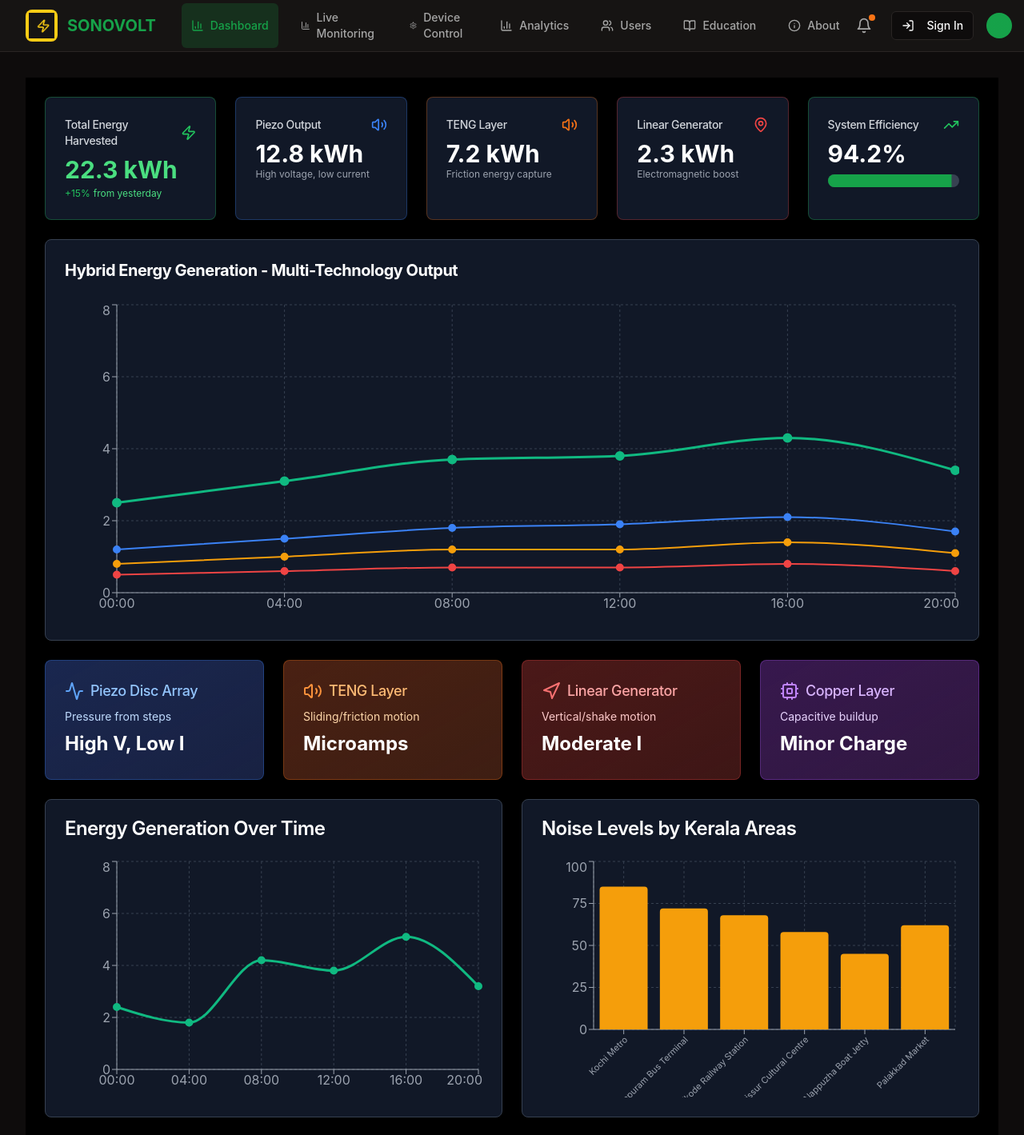
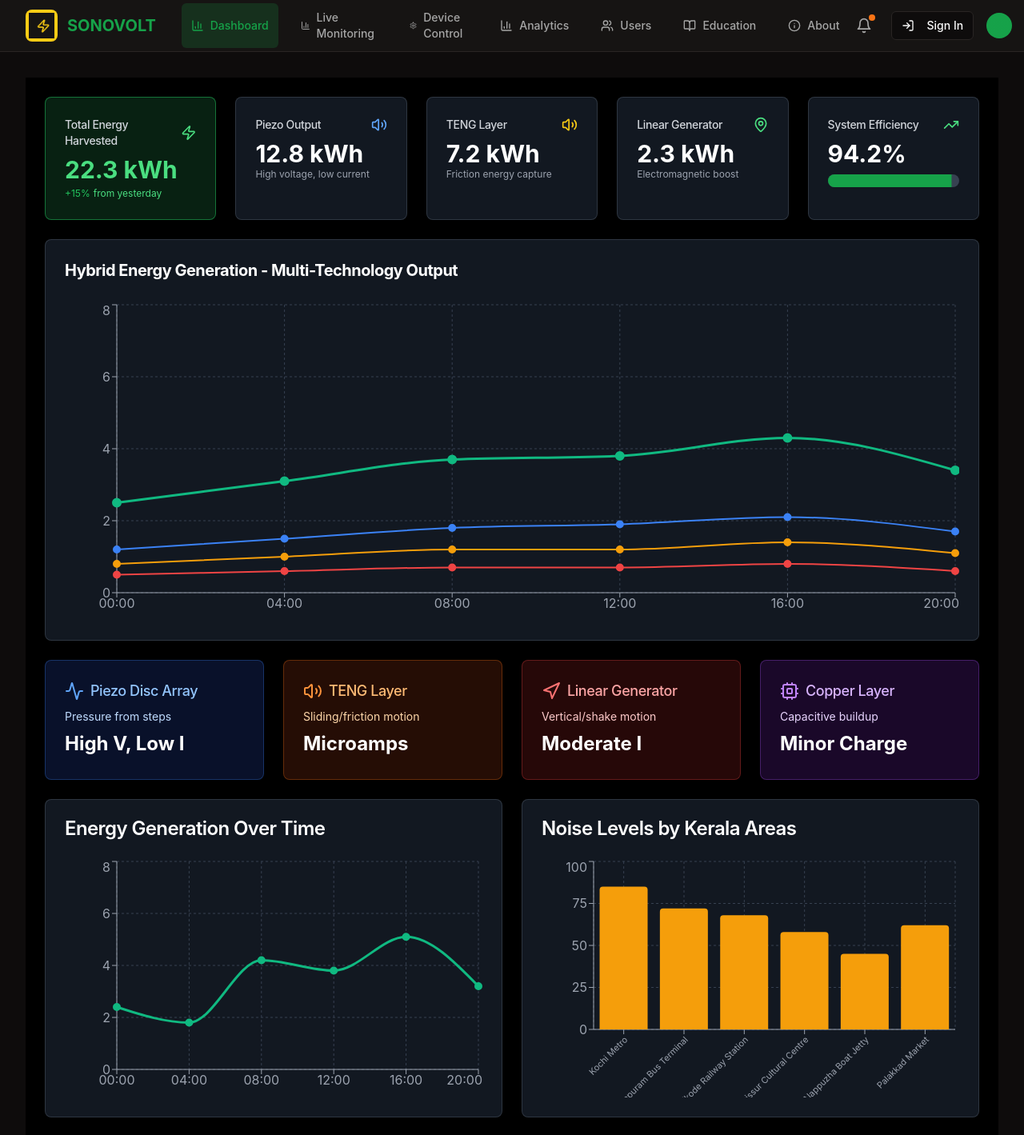
Before and after one commit to Darknight4433/sonovolt-energy-vision-88, a React (Vite) app: page / in a window 1280 px wide. Shown: the top 1419 px of the page at 80% size. Built offline with nearby package versions, Linux system fonts and the light colour scheme.

Commit message:
Fix: Revert logo and dashboard colors
Reverted the logo to the yellow lightning bolt and updated the dashboard colors to match the original design.

```diff
--- a/src/components/Dashboard.tsx
+++ b/src/components/Dashboard.tsx
@@ -58,10 +58,10 @@ const Dashboard = () => {
     <div className="min-h-screen bg-black text-white p-6 space-y-6">
       {/* Header Stats - 5 Cards */}
       <div className="grid grid-cols-1 md:grid-cols-5 gap-6">
-        <Card className="bg-gray-900 border-green-500/30 text-white">
+        <Card className="bg-green-900/40 border-green-500/50 text-white">
           <CardHeader className="flex flex-row items-center justify-between space-y-0 pb-2">
             <CardTitle className="text-sm font-medium text-gray-300">Total Energy Harvested</CardTitle>
-            <Zap className="h-5 w-5 text-green-500" />
+            <Zap className="h-5 w-5 text-green-400" />
           </CardHeader>
           <CardContent>
             {statsLoading ? (
@@ -77,10 +77,10 @@ const Dashboard = () => {
           </CardContent>
         </Card>
 
-        <Card className="bg-gray-900 border-blue-500/30 text-white">
+        <Card className="bg-gray-800/60 border-gray-600/50 text-white">
           <CardHeader className="flex flex-row items-center justify-between space-y-0 pb-2">
             <CardTitle className="text-sm font-medium text-gray-300">Piezo Output</CardTitle>
-            <Volume2 className="h-5 w-5 text-blue-500" />
+            <Volume2 className="h-5 w-5 text-blue-400" />
           </CardHeader>
           <CardContent>
             {generatorLoading ? (
@@ -94,10 +94,10 @@ const Dashboard = () => {
           </CardContent>
         </Card>
 
-        <Card className="bg-gray-900 border-orange-500/30 text-white">
+        <Card className="bg-gray-800/60 border-gray-600/50 text-white">
           <CardHeader className="flex flex-row items-center justify-between space-y-0 pb-2">
             <CardTitle className="text-sm font-medium text-gray-300">TENG Layer</CardTitle>
-            <Volume2 className="h-5 w-5 text-orange-500" />
+            <Volume2 className="h-5 w-5 text-yellow-400" />
           </CardHeader>
           <CardContent>
             {generatorLoading ? (
@@ -111,10 +111,10 @@ const Dashboard = () => {
           </CardContent>
         </Card>
 
-        <Card className="bg-gray-900 border-red-500/30 text-white">
+        <Card className="bg-gray-800/60 border-gray-600/50 text-white">
           <CardHeader className="flex flex-row items-center justify-between space-y-0 pb-2">
             <CardTitle className="text-sm font-medium text-gray-300">Linear Generator</CardTitle>
-            <MapPin className="h-5 w-5 text-red-500" />
+            <MapPin className="h-5 w-5 text-green-400" />
           </CardHeader>
           <CardContent>
             {generatorLoading ? (
@@ -128,10 +128,10 @@ const Dashboard = () => {
           </CardContent>
         </Card>
 
-        <Card className="bg-gray-900 border-green-500/30 text-white">
+        <Card className="bg-gray-800/60 border-gray-600/50 text-white">
           <CardHeader className="flex flex-row items-center justify-between space-y-0 pb-2">
             <CardTitle className="text-sm font-medium text-gray-300">System Efficiency</CardTitle>
-            <TrendingUp className="h-5 w-5 text-green-500" />
+            <TrendingUp className="h-5 w-5 text-green-400" />
           </CardHeader>
           <CardContent>
             {statsLoading ? (
@@ -147,7 +147,7 @@ const Dashboard = () => {
       </div>
 
       {/* Multi-Technology Chart */}
-      <Card className="bg-gray-900 border-gray-700 text-white">
+      <Card className="bg-gray-800/60 border-gray-600/50 text-white">
         <CardHeader>
           <CardTitle className="text-xl font-bold text-white">Hybrid Energy Generation - Multi-Technology Output</CardTitle>
         </CardHeader>
@@ -219,7 +219,7 @@ const Dashboard = () => {
 
       {/* Technology Component Cards */}
       <div className="grid grid-cols-1 md:grid-cols-4 gap-6">
-        <Card className="bg-gradient-to-br from-blue-900/50 to-blue-800/30 border-blue-500/30 text-white">
+        <Card className="bg-blue-900/30 border-blue-500/30 text-white">
           <CardHeader className="flex flex-row items-center justify-between space-y-0 pb-2">
             <div className="flex items-center space-x-2">
               <Activity className="h-6 w-6 text-blue-400" />
@@ -232,7 +232,7 @@ const Dashboard = () => {
           </CardContent>
         </Card>
 
-        <Card className="bg-gradient-to-br from-orange-900/50 to-orange-800/30 border-orange-500/30 text-white">
+        <Card className="bg-orange-900/30 border-orange-500/30 text-white">
           <CardHeader className="flex flex-row items-center justify-between space-y-0 pb-2">
             <div className="flex items-center space-x-2">
               <Volume2 className="h-6 w-6 text-orange-400" />
@@ -245,7 +245,7 @@ const Dashboard = () => {
           </CardContent>
         </Card>
 
-        <Card className="bg-gradient-to-br from-red-900/50 to-red-800/30 border-red-500/30 text-white">
+        <Card className="bg-red-900/30 border-red-500/30 text-white">
           <CardHeader className="flex flex-row items-center justify-between space-y-0 pb-2">
             <div className="flex items-center space-x-2">
               <Navigation className="h-6 w-6 text-red-400" />
@@ -258,7 +258,7 @@ const Dashboard = () => {
           </CardContent>
         </Card>
 
-        <Card className="bg-gradient-to-br from-purple-900/50 to-purple-800/30 border-purple-500/30 text-white">
+        <Card className="bg-purple-900/30 border-purple-500/30 text-white">
           <CardHeader className="flex flex-row items-center justify-between space-y-0 pb-2">
             <div className="flex items-center space-x-2">
               <Cpu className="h-6 w-6 text-purple-400" />
@@ -274,7 +274,7 @@ const Dashboard = () => {
 
       {/* Charts Section */}
       <div className="grid grid-cols-1 lg:grid-cols-2 gap-6">
-        <Card className="bg-gray-900 border-gray-700 text-white">
+        <Card className="bg-gray-800/60 border-gray-600/50 text-white">
           <CardHeader>
             <CardTitle className="text-white">Energy Generation Over Time</CardTitle>
           </CardHeader>
@@ -309,7 +309,7 @@ const Dashboard = () => {
           </CardContent>
         </Card>
 
-        <Card className="bg-gray-900 border-gray-700 text-white">
+        <Card className="bg-gray-800/60 border-gray-600/50 text-white">
           <CardHeader>
             <CardTitle className="text-white">Noise Levels by Kerala Areas</CardTitle>
           </CardHeader>
@@ -347,7 +347,7 @@ const Dashboard = () => {
       </div>
 
       {/* Location Status */}
-      <Card className="bg-gray-900 border-gray-700 text-white">
+      <Card className="bg-gray-800/60 border-gray-600/50 text-white">
         <CardHeader>
           <CardTitle className="text-white">Kerala Location Overview</CardTitle>
         </CardHeader>
--- a/src/pages/About.tsx
+++ b/src/pages/About.tsx
@@ -25,7 +25,7 @@ const About = () => {
     },
     {
       name: 'Niranjan Manu',
-      role: 'Research Engineer',
+      role: 'Hardware Engineer',
       description: 'Energy harvesting research and development',
       avatar: 'N'
     }
```
